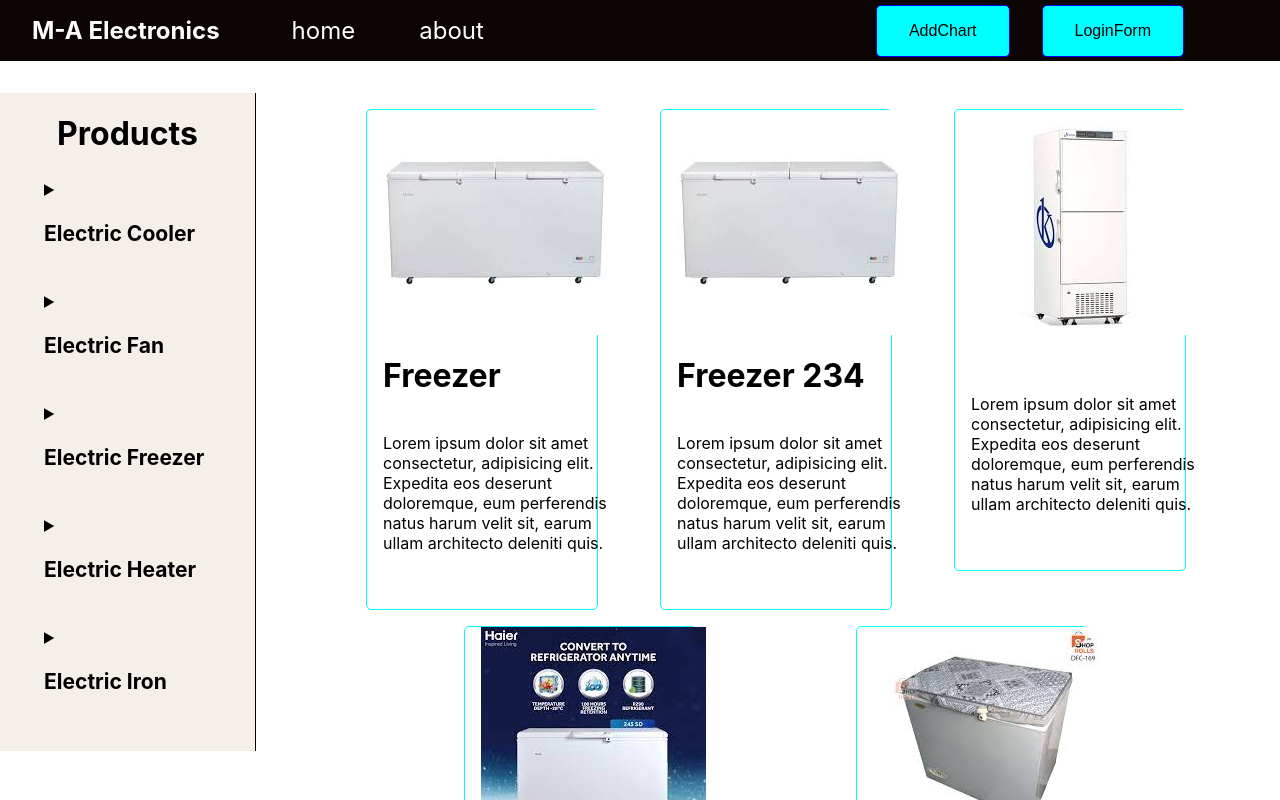
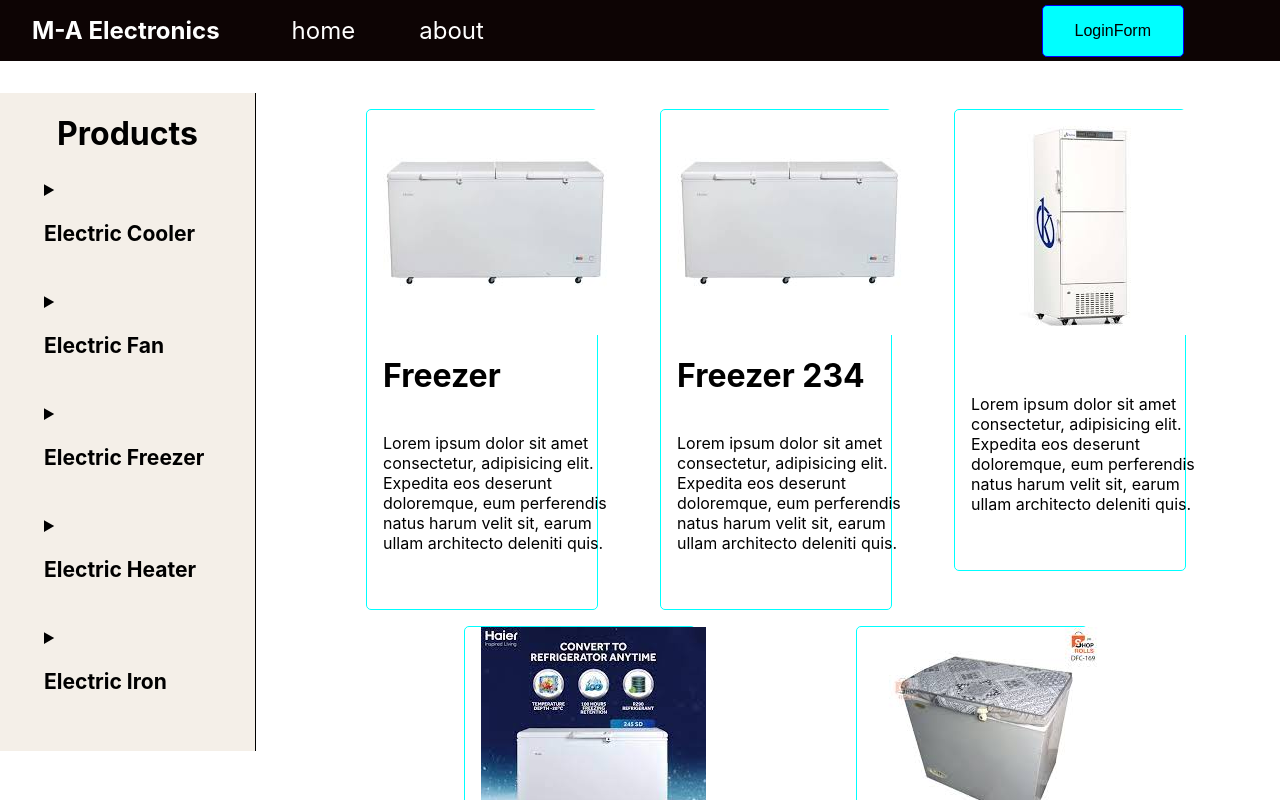
Before and after one commit to ManzoorAhmad1/Electric_Products, a React (Create React App) app: page /PelFreezer in a window 1280 px wide. Shown: the top 800 px of the page. Built offline with nearby package versions, Linux system fonts and the light colour scheme.

Commit message:
remove add Chart button

```diff
--- a/src/Component/Navbar/Navbar.js
+++ b/src/Component/Navbar/Navbar.js
@@ -13,7 +13,6 @@ const Navbar = (props) => {
             </div>
 
             <div className={classes.button}>
-                <button>AddChart</button>
                 <button onClick={props.onClick}>LoginForm</button>
             </div>
         </div>
```
